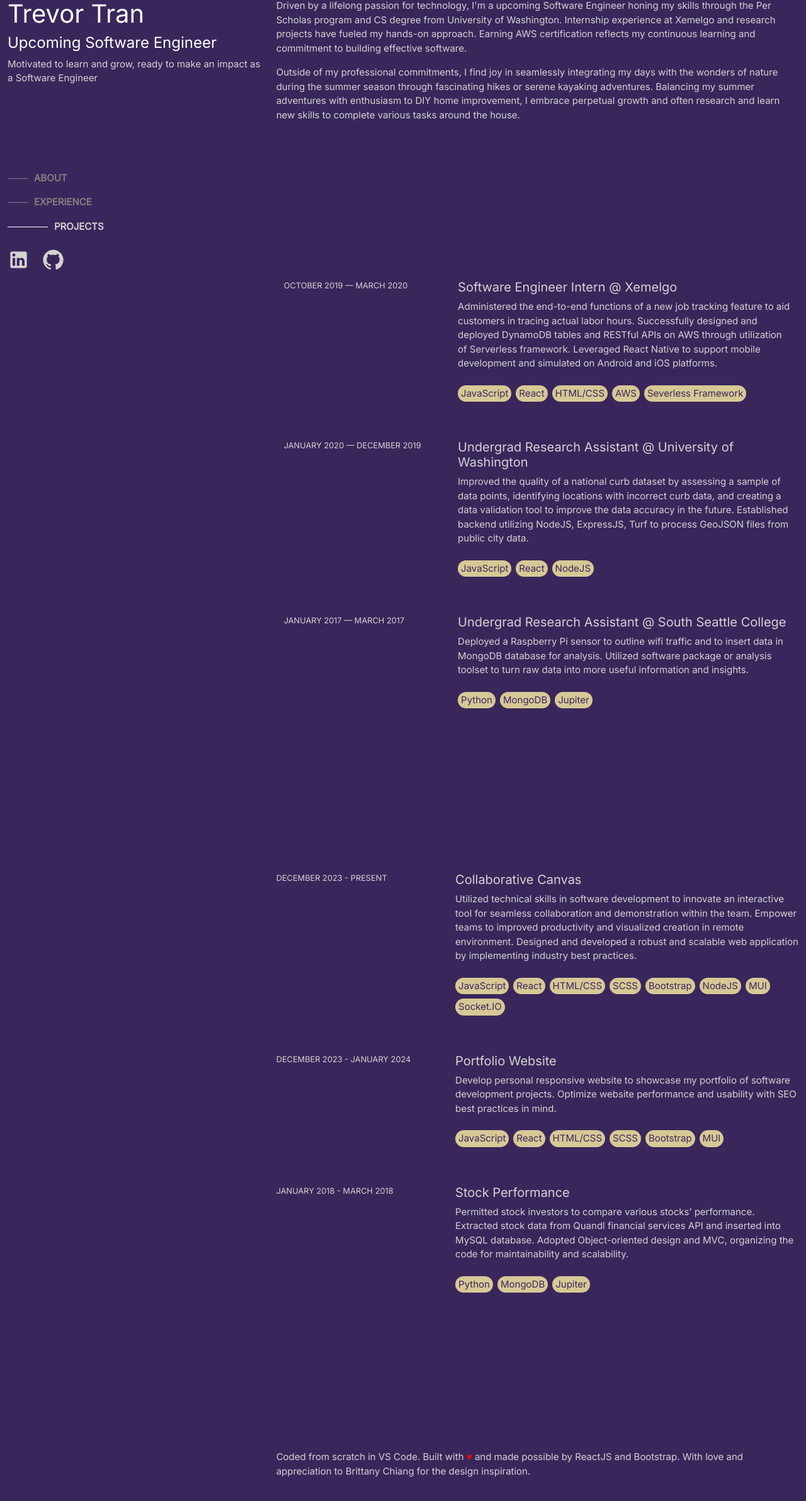
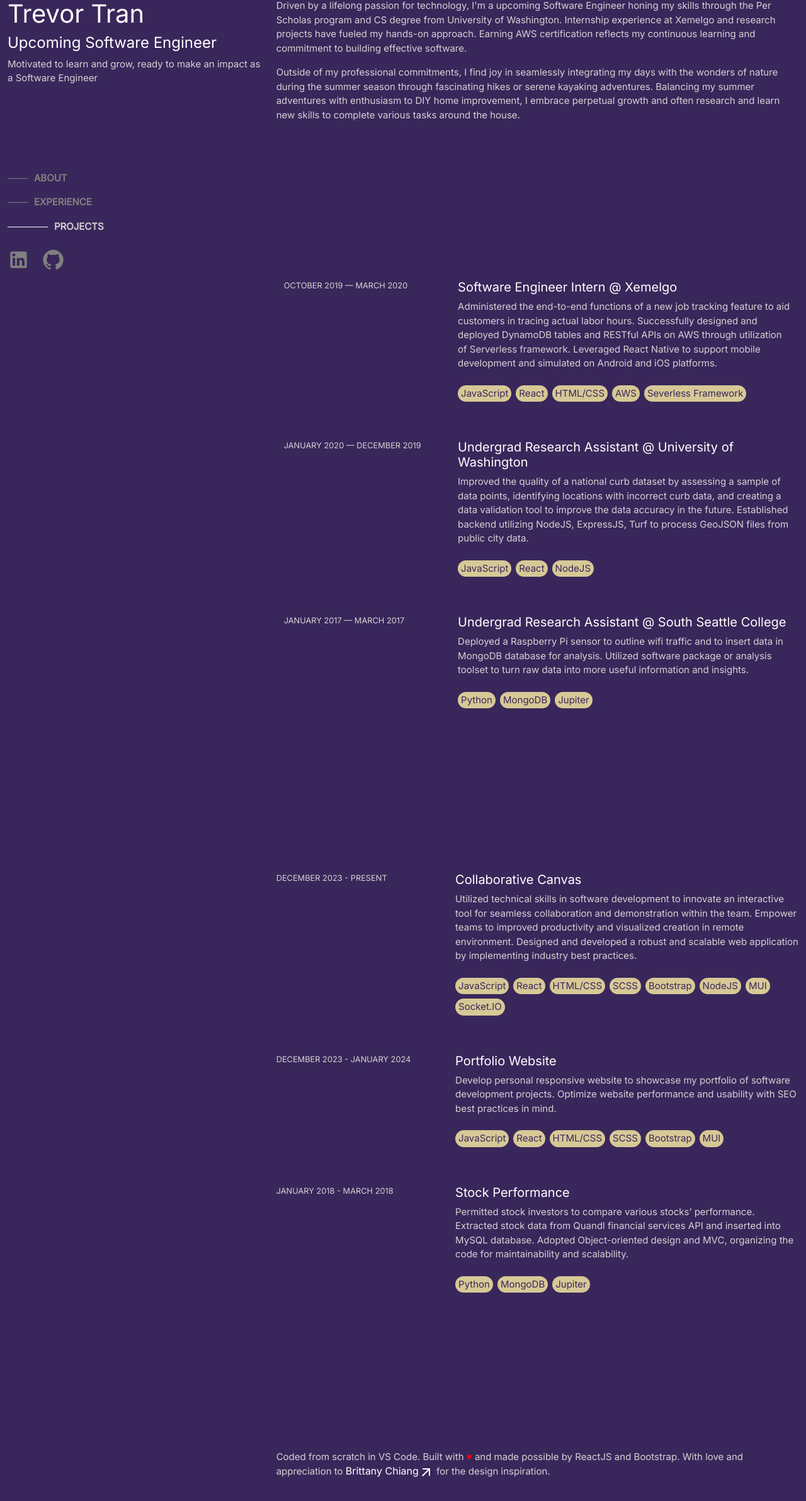
Before and after one commit to trevor-tran/portfolio, a React (Create React App) app: page / in a window 1280 px wide. Shown: the part 802-3186 px from the top of the page at 63% size. Built offline with nearby package versions, Linux system fonts and the light colour scheme.

Commit message:
refactor anchor styles

```diff
--- a/src/App.js
+++ b/src/App.js
@@ -3,6 +3,7 @@ import { useState } from "react";
 import Home from "./components/Home";
 import Navbar from "./components/Navbar";
 import ProjectDescription from "./components/ProjectDescription";
+import ArrowOutwardIcon from '@mui/icons-material/ArrowOutward';
 
 import './App.scss';
 
@@ -52,7 +53,7 @@ function App() {
         {/* left half of page: quick intro + nav links  */}
         <div id="sidebar" className="col-lg-4 col-xxl-3 d-lg-block d-none vh-100">
           <Navbar sectionId={activeSectionId} />
-          <SocialMedia className="social-profile"/>
+          <SocialMedia/>
         </div>
 
         {/* right half of the page when screen size >= bootstrap-defined large */}
@@ -98,7 +99,9 @@ function App() {
           <section className="footer">
             <p>
               {`Coded from scratch in VS Code. Built with `}<span style={{ color: "red" }}>&hearts;</span>
-              {` and made possible by ReactJS and Bootstrap. With love and appreciation to Brittany Chiang for the design inspiration.`}
+              {` and made possible by ReactJS and Bootstrap. With love and appreciation to `}
+              <a className="h6" href="https://github.com/bchiang7/v4" target="_blank" rel="noreferrer">Brittany Chiang<ArrowOutwardIcon/></a>
+              {` for the design inspiration.`}
             </p>
           </section>
         </div>
--- a/src/App.scss
+++ b/src/App.scss
@@ -22,9 +22,9 @@ $bottom-page-space: 10vh;
 
 .footer {
   padding-bottom: $bottom-page-space;
-  p {
-    padding: 0;
-    margin: 0;
+
+  .h6:hover {
+    text-decoration: underline;
   }
 }
 
--- a/src/components/Navbar.scss
+++ b/src/components/Navbar.scss
@@ -19,17 +19,13 @@ $link-color: grey;
   }
 
   a {
-    color: $link-color;
     font-weight: bold;
-    text-decoration: inherit;
     display: flex;
     flex-direction: row;
     align-items: center;
     justify-content: left;
 
     &:hover {
-      color: inherit;
-      cursor: pointer;
       .navbar-link-indicator {
         @include link-indicator-hover-active;
       }
--- a/src/components/ProjectDescription.js
+++ b/src/components/ProjectDescription.js
@@ -12,7 +12,7 @@ export default function ProjectDescription({ headline, url, descriptions, skills
   return (
     <>
       <div>
-        <h5>{headline}</h5>
+        <p className="h5">{headline}</p>
         {url && <span><ArrowOutwardIcon /></span>}
       </div>
       <p>{concatenatedDescription}</p>
--- a/src/components/SocialMedia.js
+++ b/src/components/SocialMedia.js
@@ -6,10 +6,10 @@ import "./SocialMedia.scss";
 export default function SocialMedia() {
   return (
     <div id="social-media">
-      <a className="navbar-link" href="https://www.linkedin.com/in/trevorpt/" target="_blank" rel="noreferrer">
+      <a href="https://www.linkedin.com/in/trevorpt/" target="_blank" rel="noreferrer">
         <LinkedInIcon fontSize="large" />
       </a>
-      <a className="navbar-link" href="https://github.com/trevor-tran" target="_blank" rel="noreferrer">
+      <a href="https://github.com/trevor-tran" target="_blank" rel="noreferrer">
         <GitHubIcon fontSize="large" />
       </a>
     </div>
--- a/src/components/SocialMedia.scss
+++ b/src/components/SocialMedia.scss
@@ -1,8 +1,3 @@
 #social-media a {
-    color: inherit;
     margin-right: 20px;
-    font-weight: bold;
-    &:hover {
-        color: white;
-    }
 }
--- a/src/index.scss
+++ b/src/index.scss
@@ -13,8 +13,16 @@ body {
   font-size: 15px;
 }
 
-.h1, .h2, .h3, .h4, .h5 {
+.h1, .h2, .h3, .h4, .h5, .h6{
   color: white;
+}
+
+a {
+  text-decoration: none;
+  color: grey;
+  &:hover {
+    color: white;
+  }
 }
 
 code {
```
